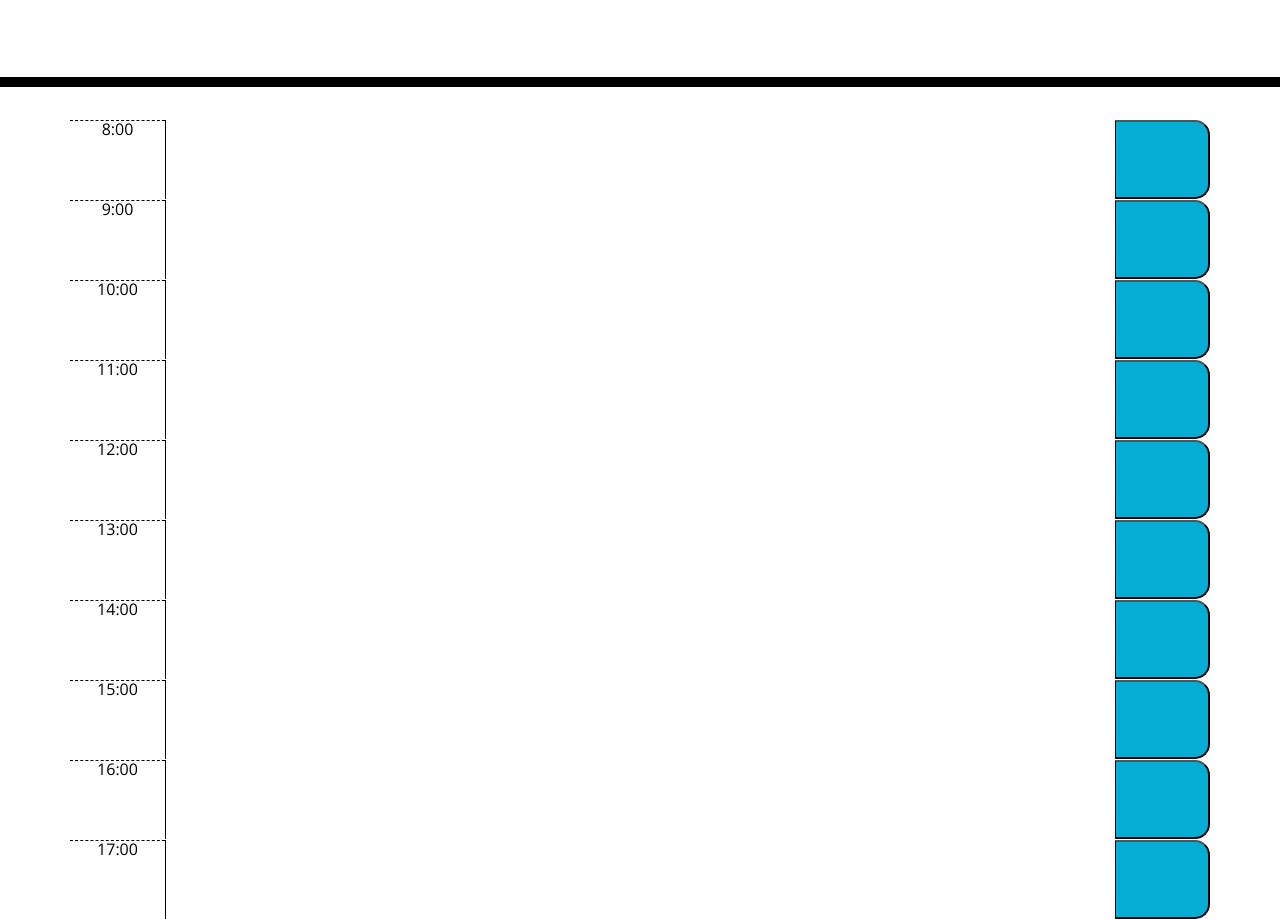
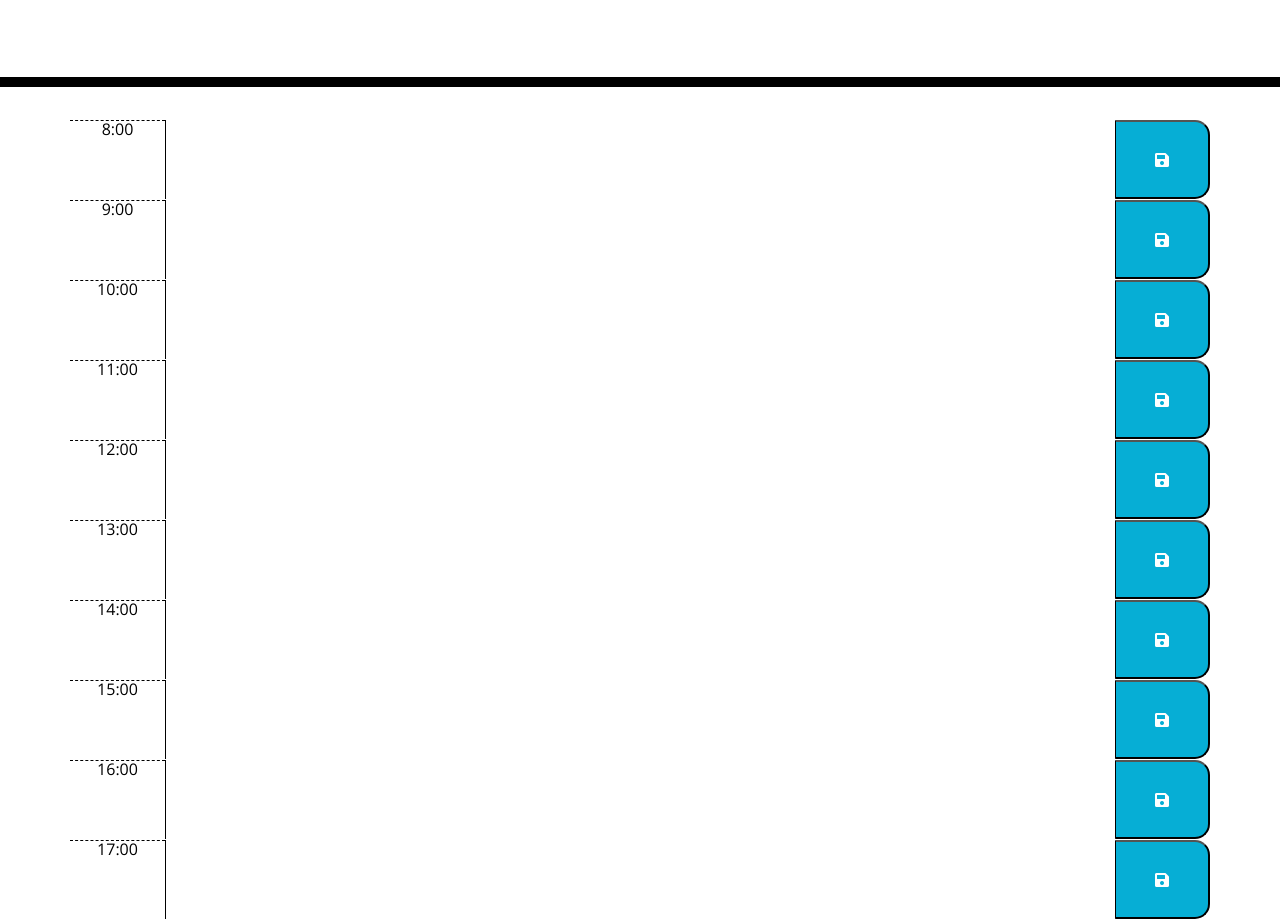
Before and after one commit to Ldeguzman9/work-day-calendar, a plain HTML site: page index.html in a window 1280 px wide. Shown: the part 181-1100 px from the top of the page. Drawn offline with nearby package versions, Linux system fonts and the light colour scheme.

Commit message:
save button icon

```diff
--- a/index.html
+++ b/index.html
@@ -33,52 +33,52 @@
       <div id="8-am" class="time-block row">
         <div class="hour col-md-1">8:00</div>
         <textarea class="description col-md-10"></textarea>
-        <button class="saveBtn col-md-1"></button>
+        <button class="saveBtn col-md-1"><i class="fas fa-save"></i></button>
       </div>
       <div id="9-am" class="time-block row">
         <div class="hour col-md-1">9:00</div>
         <textarea class="description col-md-10"></textarea>
-        <button class="saveBtn col-md-1"></button>
+        <button class="saveBtn col-md-1"><i class="fas fa-save"></i></button>
       </div>
       <div id="10-am" class="time-block row">
         <div class="hour col-md-1">10:00</div>
         <textarea class="description col-md-10"></textarea>
-        <button class="saveBtn col-md-1"></button>
+        <button class="saveBtn col-md-1"><i class="fas fa-save"></i></button>
       </div>
       <div id="11-am" class="time-block row">
         <div class="hour col-md-1">11:00</div>
         <textarea class="description col-md-10"></textarea>
-        <button class="saveBtn col-md-1"></button>
+        <button class="saveBtn col-md-1"><i class="fas fa-save"></i></button>
       </div>
       <div id="12-pm" class="time-block row">
         <div class="hour col-md-1">12:00</div>
         <textarea class="description col-md-10"></textarea>
-        <button class="saveBtn col-md-1"></button>
+        <button class="saveBtn col-md-1"><i class="fas fa-save"></i></button>
       </div>
       <div id="1-pm" class="time-block row">
         <div class="hour col-md-1">13:00</div>
         <textarea class="description col-md-10"></textarea>
-        <button class="saveBtn col-md-1"></button>
+        <button class="saveBtn col-md-1"><i class="fas fa-save"></i></button>
       </div>
       <div id="2-pm" class="time-block row">
         <div class="hour col-md-1">14:00</div>
         <textarea class="description col-md-10"></textarea>
-        <button class="saveBtn col-md-1"></button>
+        <button class="saveBtn col-md-1"><i class="fas fa-save"></i></button>
       </div>
       <div id="3-pm" class="time-block row">
         <div class="hour col-md-1">15:00</div>
         <textarea class="description col-md-10"></textarea>
-        <button class="saveBtn col-md-1"></button>
+        <button class="saveBtn col-md-1"><i class="fas fa-save"></i></button>
       </div>
       <div id="4-pm" class="time-block row">
         <div class="hour col-md-1">16:00</div>
         <textarea class="description col-md-10"></textarea>
-        <button class="saveBtn col-md-1"></button>
+        <button class="saveBtn col-md-1"><i class="fas fa-save"></i></button>
       </div>
       <div id="5-pm" class="time-block row">
         <div class="hour col-md-1">17:00</div>
         <textarea class="description col-md-10"></textarea>
-        <button class="saveBtn col-md-1"></button>
+        <button class="saveBtn col-md-1"><i class="fas fa-save"></i></button>
       </div>
     </div>
 
```
